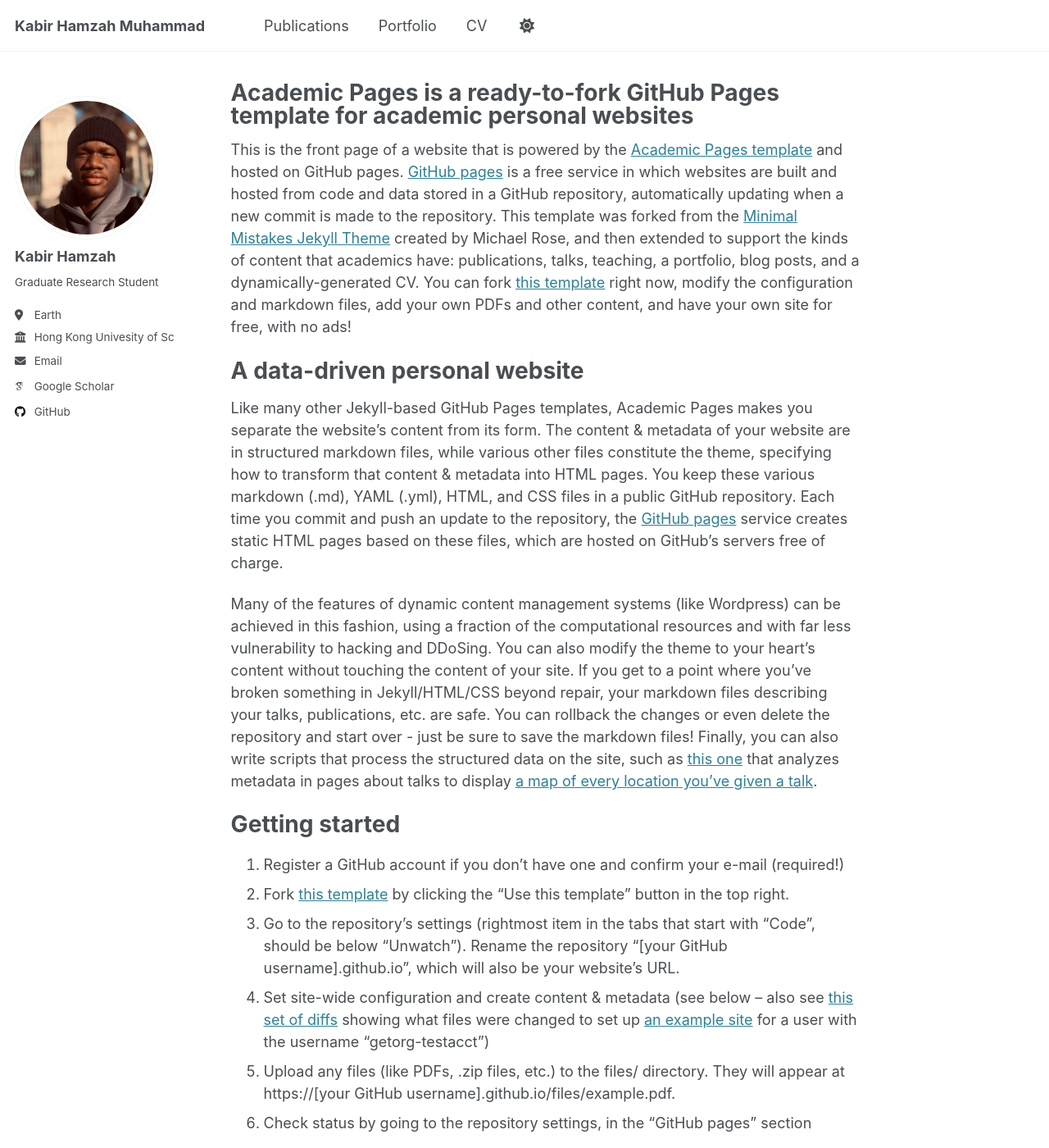
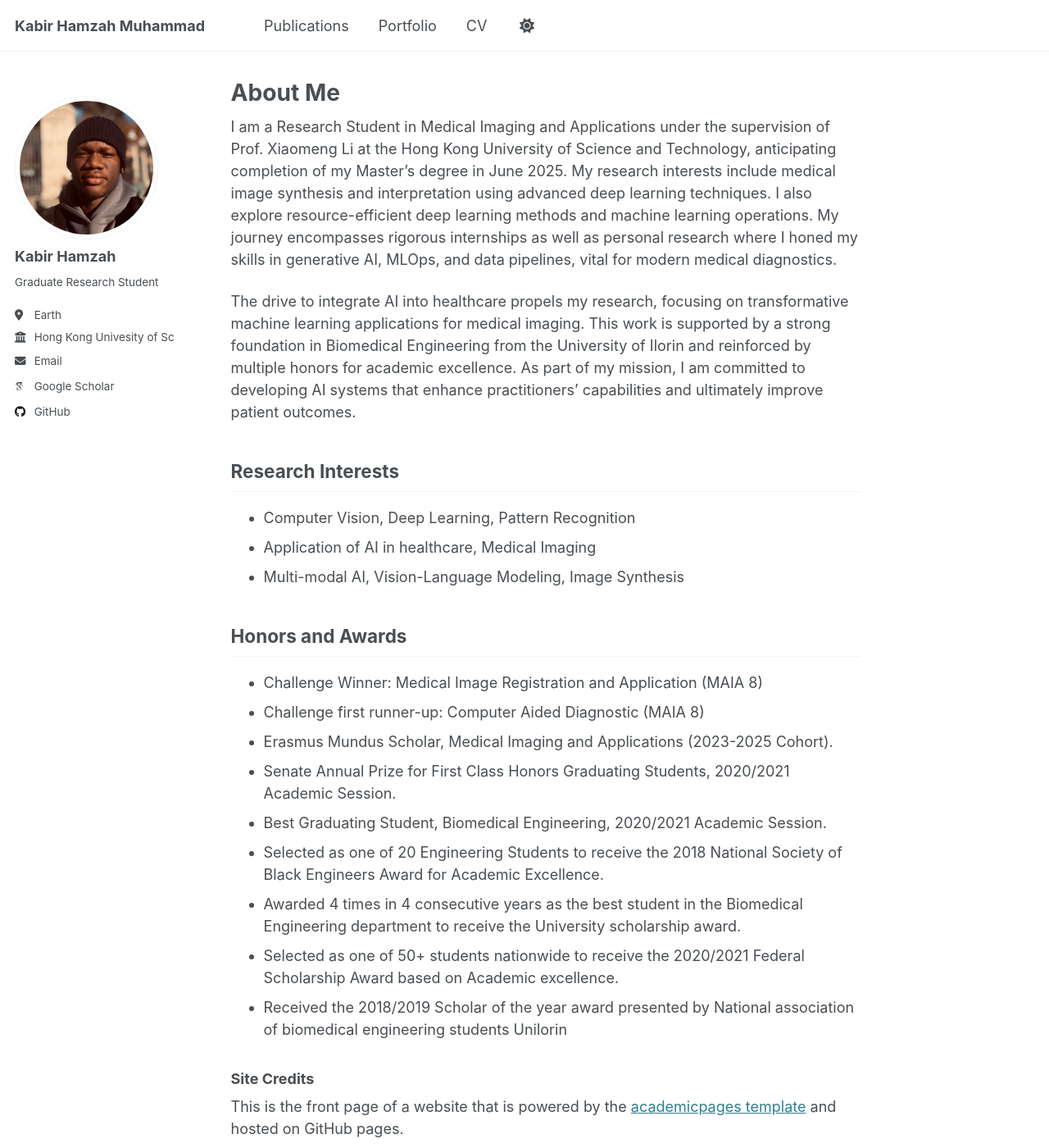
Before and after one commit to Marshall-mk/Marshall-mk.github.io, a Jekyll site: the page built from _pages/about.md, in a window 1280 px wide and 1400 px high. Shown: the whole window at 82% size. Built offline with Jekyll 4.4.1, drawn with Linux system fonts in a browser that asks for light colours; some web fonts are replaced; some of the changed text lies outside the part shown.

Commit message:
Update about.md

```diff
--- a/_pages/about.md
+++ b/_pages/about.md
@@ -1,49 +1,33 @@
 ---
 permalink: /
-title: "Academic Pages is a ready-to-fork GitHub Pages template for academic personal websites"
+title: "About Me"
 author_profile: true
 redirect_from:
   - /about/
   - /about.html
 ---
+I am a Research Student in Medical Imaging and Applications under the supervision of Prof. Xiaomeng Li at the Hong Kong University of Science and Technology, anticipating completion of my Master's degree in June 2025.
+My research interests include medical image synthesis and interpretation using advanced deep learning techniques. I also explore resource-efficient deep learning methods and machine learning operations.
+My journey encompasses rigorous internships as well as personal research where I honed my skills in generative AI, MLOps, and data pipelines, vital for modern medical diagnostics.
 
-This is the front page of a website that is powered by the [Academic Pages template](https://github.com/academicpages/academicpages.github.io) and hosted on GitHub pages. [GitHub pages](https://pages.github.com) is a free service in which websites are built and hosted from code and data stored in a GitHub repository, automatically updating when a new commit is made to the repository. This template was forked from the [Minimal Mistakes Jekyll Theme](https://mmistakes.github.io/minimal-mistakes/) created by Michael Rose, and then extended to support the kinds of content that academics have: publications, talks, teaching, a portfolio, blog posts, and a dynamically-generated CV. You can fork [this template](https://github.com/academicpages/academicpages.github.io) right now, modify the configuration and markdown files, add your own PDFs and other content, and have your own site for free, with no ads!
+The drive to integrate AI into healthcare propels my research, focusing on transformative machine learning applications for medical imaging. This work is supported by a strong foundation in Biomedical Engineering from the University of Ilorin and reinforced by multiple honors for academic excellence. As part of my mission, I am committed to developing AI systems that enhance practitioners' capabilities and ultimately improve patient outcomes.
 
-A data-driven personal website
-======
-Like many other Jekyll-based GitHub Pages templates, Academic Pages makes you separate the website's content from its form. The content & metadata of your website are in structured markdown files, while various other files constitute the theme, specifying how to transform that content & metadata into HTML pages. You keep these various markdown (.md), YAML (.yml), HTML, and CSS files in a public GitHub repository. Each time you commit and push an update to the repository, the [GitHub pages](https://pages.github.com/) service creates static HTML pages based on these files, which are hosted on GitHub's servers free of charge.
+## Research Interests
+- Computer Vision, Deep Learning, Pattern Recognition
+- Application of AI in healthcare, Medical Imaging
+- Multi-modal AI, Vision-Language Modeling, Image Synthesis
 
-Many of the features of dynamic content management systems (like Wordpress) can be achieved in this fashion, using a fraction of the computational resources and with far less vulnerability to hacking and DDoSing. You can also modify the theme to your heart's content without touching the content of your site. If you get to a point where you've broken something in Jekyll/HTML/CSS beyond repair, your markdown files describing your talks, publications, etc. are safe. You can rollback the changes or even delete the repository and start over - just be sure to save the markdown files! Finally, you can also write scripts that process the structured data on the site, such as [this one](https://github.com/academicpages/academicpages.github.io/blob/master/talkmap.ipynb) that analyzes metadata in pages about talks to display [a map of every location you've given a talk](https://academicpages.github.io/talkmap.html).
 
-Getting started
-======
-1. Register a GitHub account if you don't have one and confirm your e-mail (required!)
-1. Fork [this template](https://github.com/academicpages/academicpages.github.io) by clicking the "Use this template" button in the top right.
-1. Go to the repository's settings (rightmost item in the tabs that start with "Code", should be below "Unwatch"). Rename the repository "[your GitHub username].github.io", which will also be your website's URL.
-1. Set site-wide configuration and create content & metadata (see below -- also see [this set of diffs](http://archive.is/3TPas) showing what files were changed to set up [an example site](https://getorg-testacct.github.io) for a user with the username "getorg-testacct")
-1. Upload any files (like PDFs, .zip files, etc.) to the files/ directory. They will appear at https://[your GitHub username].github.io/files/example.pdf.
-1. Check status by going to the repository settings, in the "GitHub pages" section
+## Honors and Awards
+- Challenge Winner: Medical Image Registration and Application (MAIA 8)
+- Challenge first runner-up: Computer Aided Diagnostic (MAIA 8)
+- Erasmus Mundus Scholar, Medical Imaging and Applications (2023-2025 Cohort).
+- Senate Annual Prize for First Class Honors Graduating Students, 2020/2021 Academic Session.
+- Best Graduating Student, Biomedical Engineering, 2020/2021 Academic Session.
+- Selected as one of 20 Engineering Students to receive the 2018 National Society of Black Engineers Award for Academic Excellence.
+- Awarded 4 times in 4 consecutive years as the best student in the Biomedical Engineering department to receive the University scholarship award.
+- Selected as one of 50+ students nationwide to receive the 2020/2021 Federal Scholarship Award based on Academic excellence.
+- Received the 2018/2019 Scholar of the year award presented by National association of biomedical engineering students Unilorin
 
-Site-wide configuration
-------
-The main configuration file for the site is in the base directory in [_config.yml](https://github.com/academicpages/academicpages.github.io/blob/master/_config.yml), which defines the content in the sidebars and other site-wide features. You will need to replace the default variables with ones about yourself and your site's github repository. The configuration file for the top menu is in [_data/navigation.yml](https://github.com/academicpages/academicpages.github.io/blob/master/_data/navigation.yml). For example, if you don't have a portfolio or blog posts, you can remove those items from that navigation.yml file to remove them from the header.
-
-Create content & metadata
-------
-For site content, there is one markdown file for each type of content, which are stored in directories like _publications, _talks, _posts, _teaching, or _pages. For example, each talk is a markdown file in the [_talks directory](https://github.com/academicpages/academicpages.github.io/tree/master/_talks). At the top of each markdown file is structured data in YAML about the talk, which the theme will parse to do lots of cool stuff. The same structured data about a talk is used to generate the list of talks on the [Talks page](https://academicpages.github.io/talks), each [individual page](https://academicpages.github.io/talks/2012-03-01-talk-1) for specific talks, the talks section for the [CV page](https://academicpages.github.io/cv), and the [map of places you've given a talk](https://academicpages.github.io/talkmap.html) (if you run this [python file](https://github.com/academicpages/academicpages.github.io/blob/master/talkmap.py) or [Jupyter notebook](https://github.com/academicpages/academicpages.github.io/blob/master/talkmap.ipynb), which creates the HTML for the map based on the contents of the _talks directory).
-
-**Markdown generator**
-
-The repository includes [a set of Jupyter notebooks](https://github.com/academicpages/academicpages.github.io/tree/master/markdown_generator
-) that converts a CSV containing structured data about talks or presentations into individual markdown files that will be properly formatted for the Academic Pages template. The sample CSVs in that directory are the ones I used to create my own personal website at stuartgeiger.com. My usual workflow is that I keep a spreadsheet of my publications and talks, then run the code in these notebooks to generate the markdown files, then commit and push them to the GitHub repository.
-
-How to edit your site's GitHub repository
-------
-Many people use a git client to create files on their local computer and then push them to GitHub's servers. If you are not familiar with git, you can directly edit these configuration and markdown files directly in the github.com interface. Navigate to a file (like [this one](https://github.com/academicpages/academicpages.github.io/blob/master/_talks/2012-03-01-talk-1.md) and click the pencil icon in the top right of the content preview (to the right of the "Raw | Blame | History" buttons). You can delete a file by clicking the trashcan icon to the right of the pencil icon. You can also create new files or upload files by navigating to a directory and clicking the "Create new file" or "Upload files" buttons.
-
-Example: editing a markdown file for a talk
-![Editing a markdown file for a talk](/images/editing-talk.png)
-
-For more info
-------
-More info about configuring Academic Pages can be found in [the guide](https://academicpages.github.io/markdown/), the [growing wiki](https://github.com/academicpages/academicpages.github.io/wiki), and you can always [ask a question on GitHub](https://github.com/academicpages/academicpages.github.io/discussions). The [guides for the Minimal Mistakes theme](https://mmistakes.github.io/minimal-mistakes/docs/configuration/) (which this theme was forked from) might also be helpful.
+### Site Credits
+This is the front page of a website that is powered by the [academicpages template](https://github.com/academicpages/academicpages.github.io) and hosted on GitHub pages.
```
